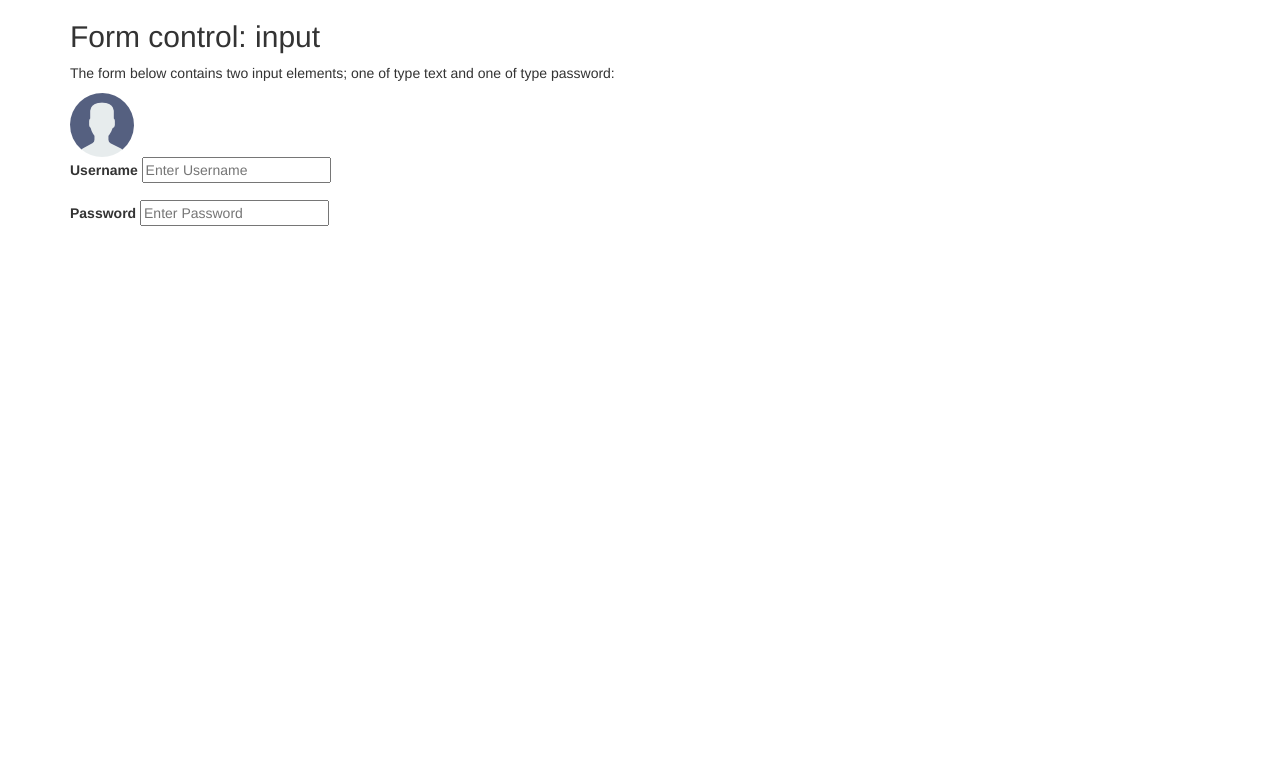
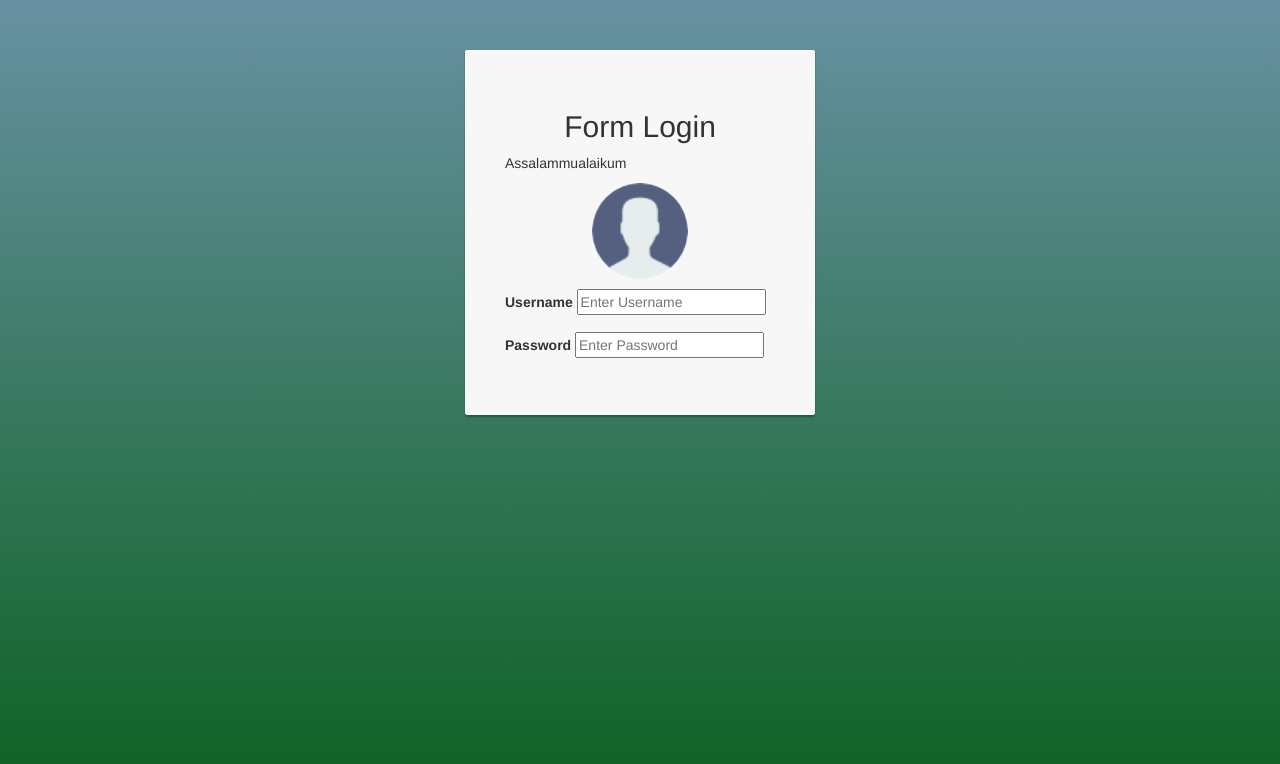
Before and after one commit to KimJongCal/Obrolin, a plain HTML site: page pages/login.html in a window 1280 px wide. Drawn offline with nearby package versions, Linux system fonts and the light colour scheme.

Commit message:
style login

```diff
--- a/pages/login.html
+++ b/pages/login.html
@@ -7,16 +7,61 @@
   <link rel="stylesheet" href="https://maxcdn.bootstrapcdn.com/bootstrap/3.3.7/css/bootstrap.min.css">
   <script src="https://ajax.googleapis.com/ajax/libs/jquery/3.3.1/jquery.min.js"></script>
   <script src="https://maxcdn.bootstrapcdn.com/bootstrap/3.3.7/js/bootstrap.min.js"></script>
+
+  <style>
+
+  img.avatar {
+    width: 96px;
+    height: 96px;
+    margin: 0 auto 10px;
+    display: block;
+    -moz-border-radius: 50%;
+    -webkit-border-radius: 50%;
+    border-radius: 50%;
+  }
+
+  body, html {
+    height: 100%;
+    background-repeat: no-repeat;
+    background-image: linear-gradient(rgb(104, 145, 162), rgb(12, 97, 33));
+  }
+
+  .card-container.card {
+    max-width: 350px;
+    padding: 40px 40px;
+  }
+
+  .card {
+    background-color: #F7F7F7;
+    /* just in case there no content*/
+    padding: 20px 25px 30px;
+    margin: 0 auto 25px;
+    margin-top: 50px;
+    /* shadows and rounded borders */
+    -moz-border-radius: 2px;
+    -webkit-border-radius: 2px;
+    border-radius: 2px;
+    -moz-box-shadow: 0px 2px 2px rgba(0, 0, 0, 0.3);
+    -webkit-box-shadow: 0px 2px 2px rgba(0, 0, 0, 0.3);
+    box-shadow: 0px 2px 2px rgba(0, 0, 0, 0.3);
+  }
+
+
+</style>
+
 </head>
+
 <body>
 
 <div class="container">
-  <h2>Form control: input</h2>
-  <p>The form below contains two input elements; one of type text and one of type password:</p>
+  <div class="card card-container">
+        <h2><p class="text-center">Form Login</p></h2>
+        <p>Assalammualaikum</p>
   <form>
     <!---untuk Avatar ---->
     <div class="imgcontainer">
         <img src="user.png" alt="Avatar" class="avatar">
+
     </div>
     <!---penutup--->
 
@@ -33,6 +78,7 @@
          <!---akhir penutup form password---->
     </form>
   </div>
+</div>
 
 </body>
 </html>
```
Lines whose indentation alone changed are shown as unchanged.
